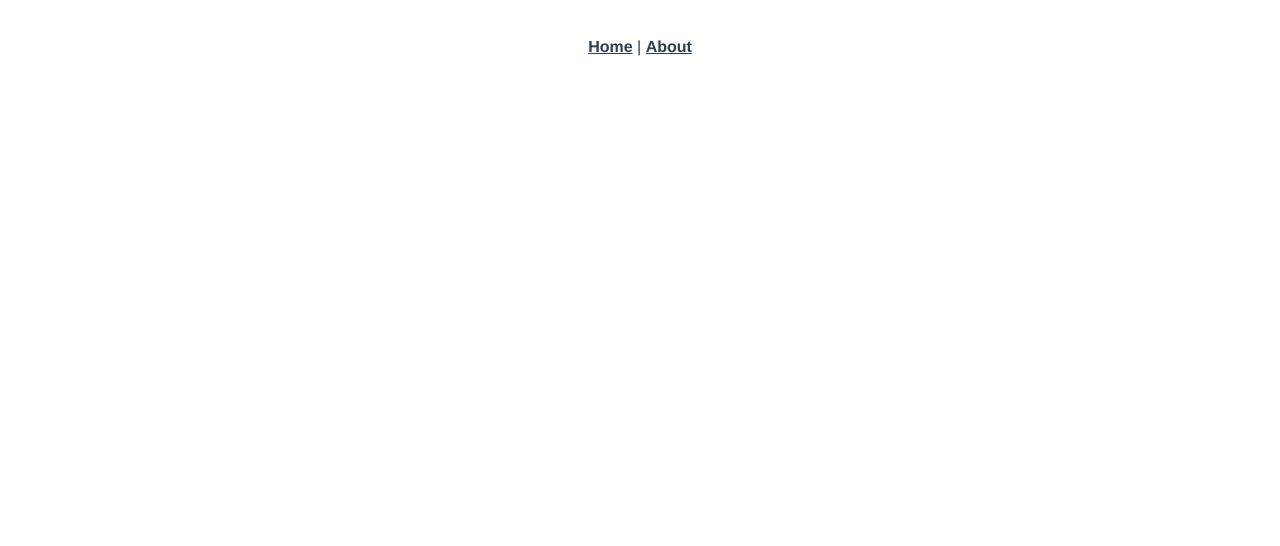
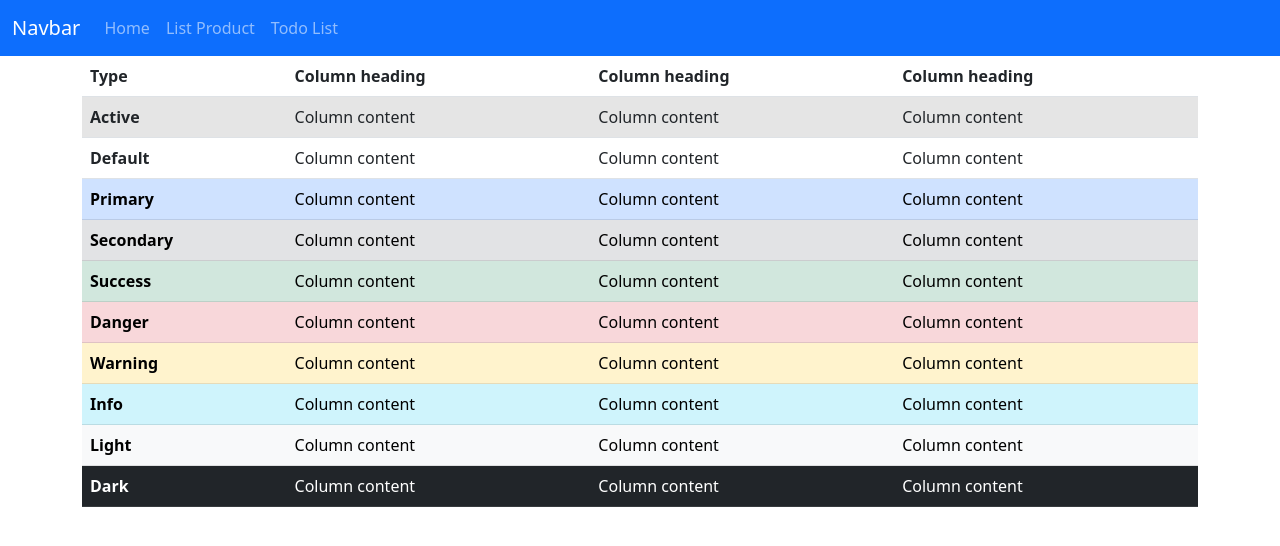
Before and after one commit to RioAgasta/vueapp, a Vue app: page /list in a window 1280 px wide. Before the commit this address had no page. Shown: the top 546 px of the page. Built offline with nearby package versions, Linux system fonts and the light colour scheme.

Commit message:
initial commit

```diff
--- a/package.json
+++ b/package.json
@@ -7,7 +7,10 @@
     "build": "vue-cli-service build"
   },
   "dependencies": {
+    "bootstrap": "^5.2.2",
     "core-js": "^3.8.3",
+    "jquery": "^3.6.1",
+    "popper.js": "^1.16.1",
     "vue": "^3.2.13",
     "vue-router": "^4.0.3"
   },
--- a/src/App.vue
+++ b/src/App.vue
@@ -1,30 +1,18 @@
 <template>
-  <nav>
-    <router-link to="/">Home</router-link> |
-    <router-link to="/about">About</router-link>
-  </nav>
+  <!-- Nampilin UI disini -->
+  <NavBar />
   <router-view/>
 </template>
 
-<style>
-#app {
-  font-family: Avenir, Helvetica, Arial, sans-serif;
-  -webkit-font-smoothing: antialiased;
-  -moz-osx-font-smoothing: grayscale;
-  text-align: center;
-  color: #2c3e50;
-}
+<script>
+  import NavBar from "./components/NavBar.vue";
+  import TodoList from "./components/TodoList.vue"
 
-nav {
-  padding: 30px;
-}
-
-nav a {
-  font-weight: bold;
-  color: #2c3e50;
-}
-
-nav a.router-link-exact-active {
-  color: #42b983;
-}
-</style>
+  export default {
+    name: "App",
+    components: {
+      NavBar,
+      TodoList
+    },
+  };
+</script>
--- /dev/null
+++ b/src/components/NavBar.vue
@@ -0,0 +1,31 @@
+<template>
+  <nav class="navbar navbar-expand-lg navbar-dark bg-primary">
+    <div class="container-fluid">
+      <a class="navbar-brand" href="#">Navbar</a>
+      <button
+        class="navbar-toggler"
+        type="button"
+        data-bs-toggle="collapse"
+        data-bs-target="#navbarColor01"
+        aria-controls="navbarColor01"
+        aria-expanded="false"
+        aria-label="Toggle navigation"
+      >
+        <span class="navbar-toggler-icon"></span>
+      </button>
+      <div class="collapse navbar-collapse" id="navbarColor01">
+        <ul class="navbar-nav me-auto">
+          <li class="nav-item">
+            <router-link class="nav-link" to="/">Home</router-link>
+          </li>
+          <li class="nav-item">
+            <router-link class="nav-link" to="/list">List Product</router-link>
+          </li>
+          <li class="nav-item">
+            <router-link class="nav-link" to="/study">Todo List</router-link>
+          </li>
+        </ul>
+      </div>
+    </div>
+  </nav>
+</template>
--- /dev/null
+++ b/src/components/TodoList.vue
@@ -0,0 +1,23 @@
+<template>
+    <ul>
+      <li
+        v-for="(todolist, index) in TodoLists"
+        :key="index"
+      >
+        <span class="name">{{todolist.name}}</span>
+        <span
+          class="delete"
+          @click="Delete(todolist.id)"
+        >x</span>
+      </li>
+    </ul>
+  </template>
+
+  <script>
+  export default {
+    props: {
+      TodoLists: Array,
+      Delete: Function
+    },
+  }
+</script>
--- a/src/main.js
+++ b/src/main.js
@@ -2,4 +2,9 @@ import { createApp } from 'vue'
 import App from './App.vue'
 import router from './router'
 
+import 'bootstrap/dist/css/bootstrap.css'
+import 'jquery/dist/jquery.min'
+import 'popper.js/dist/popper.min'
+import 'bootstrap/dist/js/bootstrap.min'
+
 createApp(App).use(router).mount('#app')
--- a/src/router/index.js
+++ b/src/router/index.js
@@ -1,19 +1,24 @@
 import { createRouter, createWebHistory } from 'vue-router'
-import HomeView from '../views/HomeView.vue'
+import HomePage from '../views/HomePage.vue'
+import ListPage from '../views/ListPage.vue'
+import StudyPage from '../views/StudyPage.vue'
 
 const routes = [
   {
     path: '/',
-    name: 'home',
-    component: HomeView
+    name: 'homepage',
+    component: HomePage
   },
   {
-    path: '/about',
-    name: 'about',
-    // route level code-splitting
-    // this generates a separate chunk (about.[hash].js) for this route
-    // which is lazy-loaded when the route is visited.
-    component: () => import(/* webpackChunkName: "about" */ '../views/AboutView.vue')
+    path: '/list',
+    name: 'listpage',
+    component: ListPage
+    // component: () => import('../views/ListPage.vue')
+  },
+  {
+    path: '/study',
+    name: 'studypage',
+    component: StudyPage
   }
 ]
 
--- a/src/views/AboutView.vue
+++ /dev/null
@@ -1,5 +0,0 @@
-<template>
-  <div class="about">
-    <h1>This is an about page</h1>
-  </div>
-</template>
--- /dev/null
+++ b/src/views/HomePage.vue
@@ -0,0 +1,37 @@
+<template>
+    <div class="container">
+        <div class="col">
+            <form class="bs-component">
+                <div class="form-group">
+                    <label class="col-form-label col-form-label-sm mt-4" for="inputSmall">
+                        Small Input
+                    </label>
+                    <input
+                        class="form-control form-control-md"
+                        type="text"
+                        placeholder=".form-control-sm"
+                        id="inputSmall"
+                    />
+                </div>
+                <div class="form-group">
+                    <label class="form-label mt-4">Input Addons</label>
+                    <div class="input-group mb-3">
+                        <input
+                            type="text"
+                            class="form-control"
+                            placeholder="Recipient's Username"
+                            aria-label="Recipient's username"
+                            aria-describedby="button-addon2"
+                        />
+                        <!-- <button class="btn btn-primary" type="button">
+                            Button
+                        </button> -->
+                    </div>
+                    <button class="btn btn-primary" type="submit">
+                        Submit
+                    </button>
+                </div>
+            </form>
+        </div>
+    </div>
+</template>
--- a/src/views/HomeView.vue
+++ /dev/null
@@ -1,18 +0,0 @@
-<template>
-  <div class="home">
-    <img alt="Vue logo" src="../assets/logo.png">
-    <HelloWorld msg="Welcome to Your Vue.js App"/>
-  </div>
-</template>
-
-<script>
-// @ is an alias to /src
-import HelloWorld from '@/components/HelloWorld.vue'
-
-export default {
-  name: 'HomeView',
-  components: {
-    HelloWorld
-  }
-}
-</script>
--- /dev/null
+++ b/src/views/ListPage.vue
@@ -0,0 +1,80 @@
+<template>
+    <div class="container">
+        <div class="row">
+            <div class="col">
+                <table class="table table-hover">
+                    <thead>
+                        <tr>
+                            <th scope="col">Type</th>
+                            <th scope="col">Column heading</th>
+                            <th scope="col">Column heading</th>
+                            <th scope="col">Column heading</th>
+                        </tr>
+                    </thead>
+                    <tbody>
+                        <tr class="table-active">
+                            <th scope="row">Active</th>
+                            <td>Column content</td>
+                            <td>Column content</td>
+                            <td>Column content</td>
+                        </tr>
+                        <tr>
+                            <th scope="row">Default</th>
+                            <td>Column content</td>
+                            <td>Column content</td>
+                            <td>Column content</td>
+                        </tr>
+                        <tr class="table-primary">
+                            <th scope="row">Primary</th>
+                            <td>Column content</td>
+                            <td>Column content</td>
+                            <td>Column content</td>
+                        </tr>
+                        <tr class="table-secondary">
+                            <th scope="row">Secondary</th>
+                            <td>Column content</td>
+                            <td>Column content</td>
+                            <td>Column content</td>
+                        </tr>
+                        <tr class="table-success">
+                            <th scope="row">Success</th>
+                            <td>Column content</td>
+                            <td>Column content</td>
+                            <td>Column content</td>
+                        </tr>
+                        <tr class="table-danger">
+                            <th scope="row">Danger</th>
+                            <td>Column content</td>
+                            <td>Column content</td>
+                            <td>Column content</td>
+                        </tr>
+                        <tr class="table-warning">
+                            <th scope="row">Warning</th>
+                            <td>Column content</td>
+                            <td>Column content</td>
+                            <td>Column content</td>
+                        </tr>
+                        <tr class="table-info">
+                            <th scope="row">Info</th>
+                            <td>Column content</td>
+                            <td>Column content</td>
+                            <td>Column content</td>
+                        </tr>
+                        <tr class="table-light">
+                            <th scope="row">Light</th>
+                            <td>Column content</td>
+                            <td>Column content</td>
+                            <td>Column content</td>
+                        </tr>
+                        <tr class="table-dark">
+                            <th scope="row">Dark</th>
+                            <td>Column content</td>
+                            <td>Column content</td>
+                            <td>Column content</td>
+                        </tr>
+                    </tbody>
+                </table>
+            </div>
+        </div>
+    </div>
+</template>
--- /dev/null
+++ b/src/views/StudyPage.vue
@@ -0,0 +1,44 @@
+<template>
+    <div class="container">
+        <input
+            type="text"
+            v-model="msg"
+        >
+        <button @click="Create">Create</button>
+        <TodoList
+            :TodoLists="TodoLists"
+            :Delete="Delete"
+        />
+    </div>
+</template>
+
+<script>
+    import TodoList from '../components/TodoList';
+    import { ref } from '@vue/runtime-core';
+    export default {
+        components: {
+            TodoList: [
+
+            ],
+        },
+        setup() {
+            let exampleData =[
+                { id:1 , name: 'Cooking'},
+                { id:2 , name: 'Eating'},
+                { id:3 , name: 'Sleeping'}
+            ];
+
+            const Create = () => {
+                let id=4;
+                id++;
+                const next = { id, name: this.msg};
+                this.TodoLists.push(next);
+            }
+
+            return {
+                TodoLists: ref(exampleData),
+                Create,
+            };
+        }
+    }
+</script>
```
Also changed, not shown: 1 other file (tests, documents, lock files or other folders).
